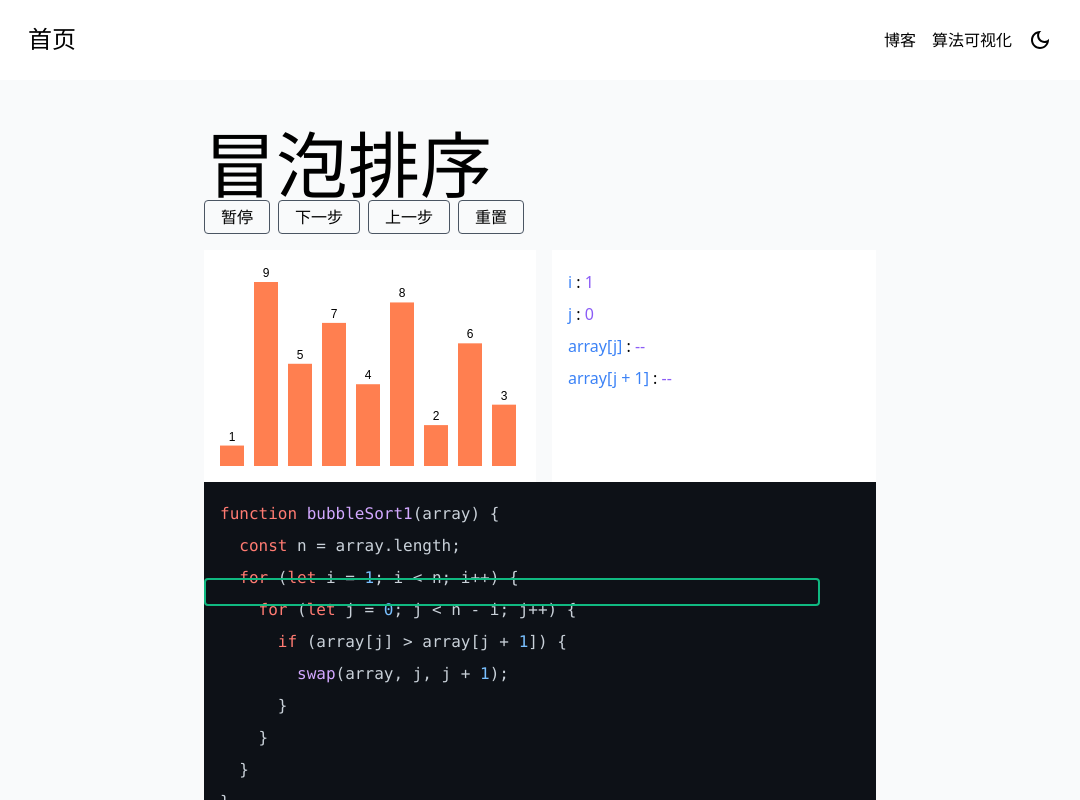
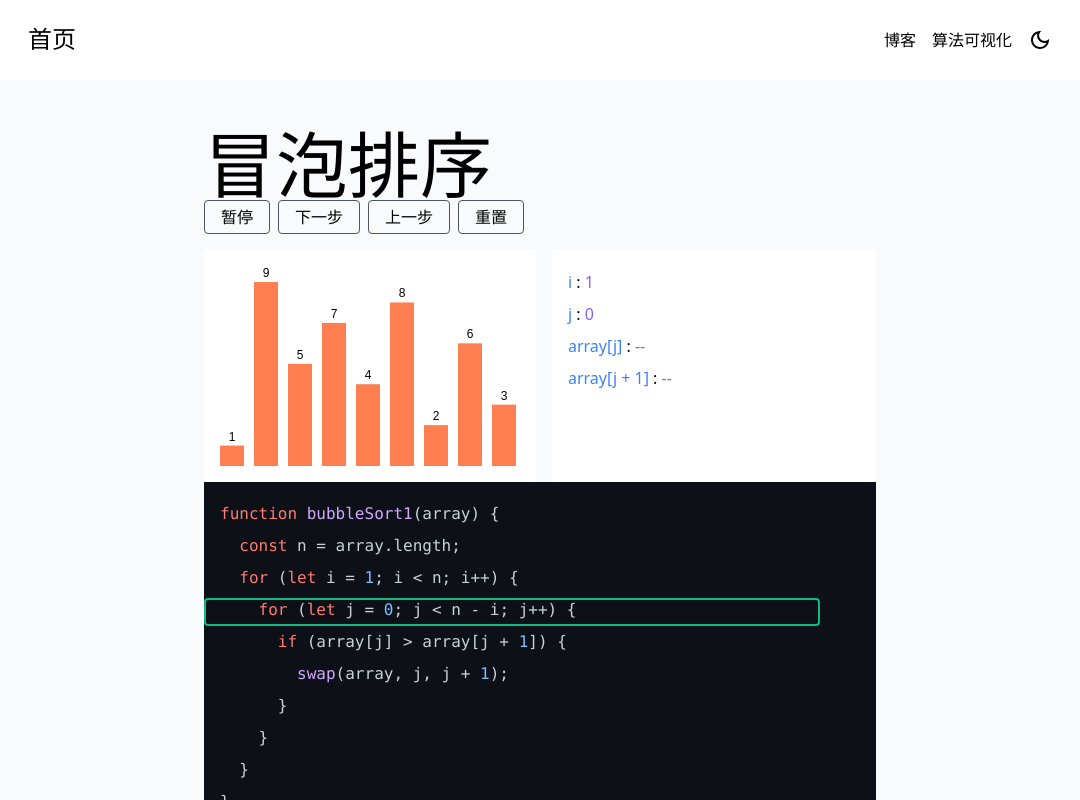
Before and after one commit to takeItIzzy/blog, a Next.js app: page /algorithm/sort/bubble in a window 1280 px wide. Both pictures are taken after a click on the button "开始". Shown: the top 800 px of the page, without its empty margins (100-1180 px from the left). Built offline with nearby package versions, Linux system fonts and the light colour scheme; what @tailwindcss/typography would draw is missing.

Commit message:
fix: position of code block active line

```diff
--- a/components/algorithm/CodeBlock.tsx
+++ b/components/algorithm/CodeBlock.tsx
@@ -2,6 +2,7 @@ import hljs from 'highlight.js';
 import javascript from 'highlight.js/lib/languages/javascript';
 import 'highlight.js/styles/github-dark.css';
 import React from 'react';
+import classnames from 'classnames';
 
 hljs.registerLanguage('javascript', javascript);
 
@@ -11,18 +12,32 @@ interface Props {
 }
 
 const CodeBlock = ({ children, activeLineIndex = -1 }: Props) => {
+  const lineHeight = React.useRef(28);
+  const isMobile = React.useRef(false);
+
   React.useLayoutEffect(() => {
     hljs.highlightAll();
   }, []);
+
+  React.useLayoutEffect(() => {
+    isMobile.current = window.innerWidth < 1024;
+    lineHeight.current = isMobile.current ? 24 : 28;
+  });
 
   return (
     <pre className="relative">
       <code className="language-js language-javascript">{children}</code>
       <div
-        className={`${
-          activeLineIndex >= 0 ? 'block' : 'hidden'
-        } absolute top-6 transition-transform duration-300 ease-in-out border-2 rounded border-green-500 border-solid h-7 w-11/12`}
-        style={{ transform: `translateY(${24 * activeLineIndex}px)` }}
+        className={classnames(
+          'absolute transition-transform duration-300 ease-in-out border-2 rounded border-green-500 border-solid h-7 w-11/12',
+          {
+            block: activeLineIndex >= 0,
+            hidden: activeLineIndex < 0,
+            'top-6': isMobile.current,
+            'top-8': !isMobile.current,
+          }
+        )}
+        style={{ transform: `translateY(${lineHeight.current * activeLineIndex}px)` }}
       />
     </pre>
   );
--- a/components/algorithm/sort/Sort.tsx
+++ b/components/algorithm/sort/Sort.tsx
@@ -81,9 +81,10 @@ export default function Sort() {
   const canvasRef = React.useRef<HTMLCanvasElement>();
 
   const sort = (autoStartQueue = true) => {
+    const addQueue = (fn: () => void) => queue.addQueue(fn, autoStartQueue);
     const array = list.concat([]);
     for (let i = 1; i < array.length; i++) {
-      queue.addQueue(() => {
+      addQueue(() => {
         setCodeCtx({
           activeCodeLineIndex: 2,
           i,
@@ -91,14 +92,14 @@ export default function Sort() {
           frontItem: null,
           backItem: null,
         });
-      }, autoStartQueue);
+      });
       for (let j = 0; j < array.length - i; j++) {
         const frontItemIndex = j;
         const frontItem = array[frontItemIndex];
         const backItemIndex = j + 1;
         const backItem = array[backItemIndex];
         const currentList = [...array];
-        queue.addQueue(() => {
+        addQueue(() => {
           setCodeCtx({
             activeCodeLineIndex: 3,
             i,
@@ -106,9 +107,9 @@ export default function Sort() {
             frontItem: null,
             backItem: null,
           });
-        }, autoStartQueue);
+        });
 
-        queue.addQueue(() => {
+        addQueue(() => {
           setList(currentList);
           setRenderChartCtx((prev) => ({
             frontItem,
@@ -119,8 +120,8 @@ export default function Sort() {
             prevBackItemIndex: prev.backItemIndex,
             endPosition: array.length - i + 1,
           }));
-        }, autoStartQueue);
-        queue.addQueue(() => {
+        });
+        addQueue(() => {
           setCodeCtx({
             activeCodeLineIndex: 4,
             i,
@@ -128,9 +129,9 @@ export default function Sort() {
             frontItem,
             backItem,
           });
-        }, autoStartQueue);
+        });
         if (array[j] > array[j + 1]) {
-          queue.addQueue(() => {
+          addQueue(() => {
             setCodeCtx({
               activeCodeLineIndex: 5,
               i,
@@ -138,9 +139,9 @@ export default function Sort() {
               frontItem,
               backItem,
             });
-          }, autoStartQueue);
+          });
           const newList = [...swap(array, j, j + 1)];
-          queue.addQueue(() => {
+          addQueue(() => {
             setList(newList);
             setRenderChartCtx((prev) => ({
               ...prev,
@@ -149,13 +150,13 @@ export default function Sort() {
               backItemIndex: frontItemIndex,
               prevBackItemIndex: prev.backItemIndex,
             }));
-          }, autoStartQueue);
+          });
         }
       }
     }
 
     setHasRunSort(true);
-    queue.addQueue(() => {
+    addQueue(() => {
       setIsRunning(false);
     });
   };
```
